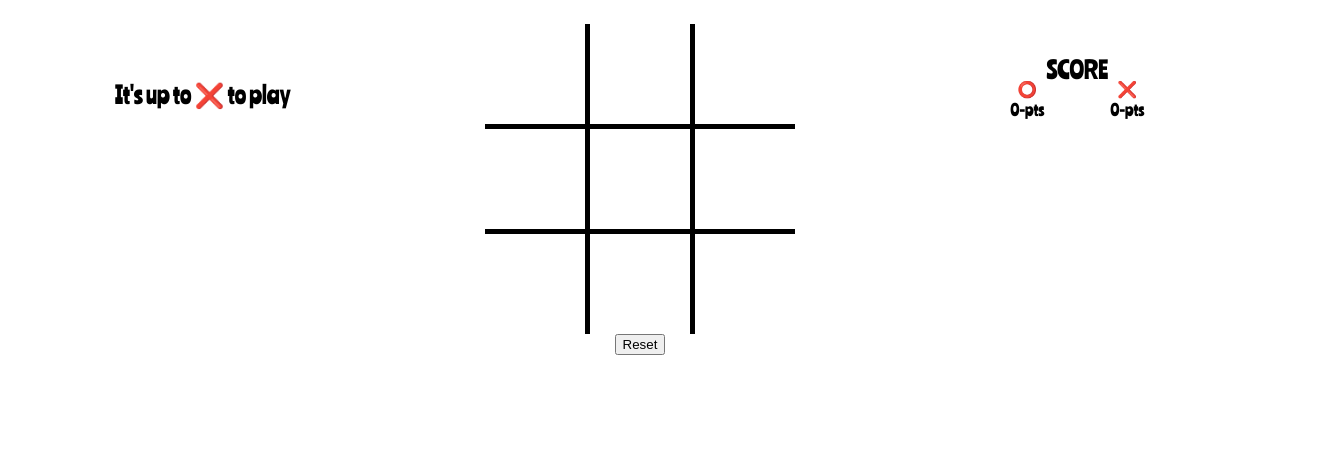
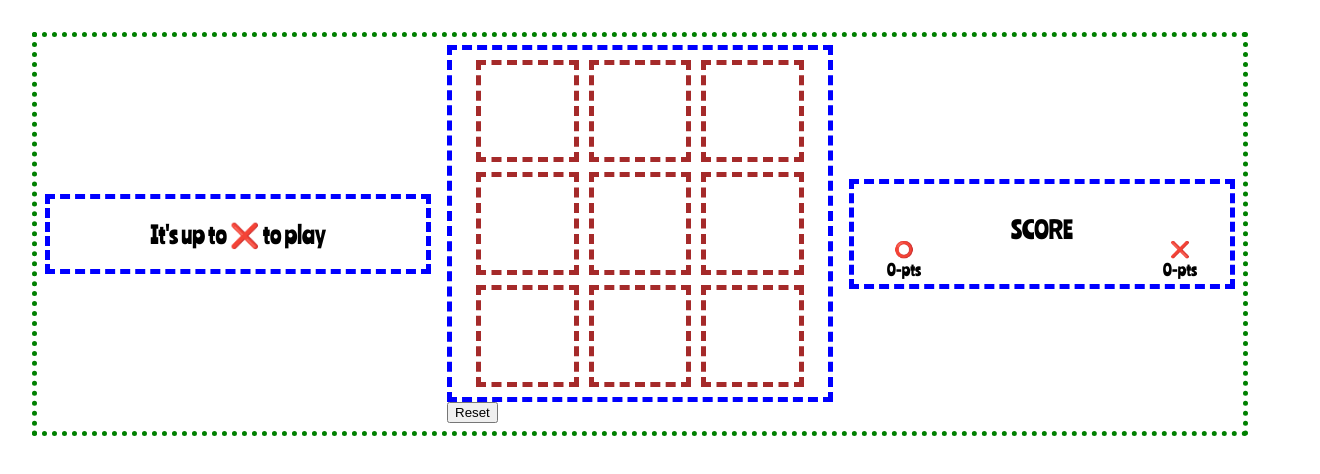
Before and after one commit to DBattou/TicTacToe, a React (Create React App) app: page / in a window 1280 px wide. Shown: the top 474 px of the page, 1320 px wide, since content can reach past the window. Built offline with nearby package versions, Linux system fonts and the light colour scheme.

Commit message:
Reshape layout, display border for visual feedback

```diff
--- a/src/App.js
+++ b/src/App.js
@@ -9,18 +9,27 @@ import CurrentPlayer from './components/currentPlayer/CurrentPlayer'
 
 function App() {
   return (
-    <Grid container spacing={10} style={{ padding: '24px' }}>
-      <Grid item xs={12} sm={4} md={4} xl={4} className="App-gridSection">
-        <CurrentPlayer />
+    <div style={{ padding: '40px' }}>
+      <Grid
+        container
+        spacing={2}
+        style={{ border: '5px dotted green' }}
+        direction="row"
+        justify="center"
+        alignItems="center"
+      >
+        <Grid item xs={12} sm={12} md={4} lg={4} xl={4}>
+          <CurrentPlayer></CurrentPlayer>
+        </Grid>
+        <Grid item xs={12} sm={12} md={4} lg={4} xl={4}>
+          <Board></Board>
+          <ResetButton></ResetButton>
+        </Grid>
+        <Grid item xs={12} sm={12} md={4} lg={4} xl={4}>
+          <Score></Score>
+        </Grid>
       </Grid>
-      <Grid item xs={12} sm={4} md={4} xl={4} className="App-gridSection">
-        <Board />
-        <ResetButton />
-      </Grid>
-      <Grid item xs={12} sm={4} md={4} xl={4} className="App-gridSection">
-        <Score />
-      </Grid>
-    </Grid>
+    </div>
   )
 }
 
--- a/src/components/board/Board.css
+++ b/src/components/board/Board.css
@@ -1,16 +1,14 @@
-.App_board {
+.App__section-board {
   display: grid;
-  justify-content: space-between;
-  align-content: space-between;
+  padding: 10px;
+  justify-content: center;
 
-  grid-template-columns: [col-1] 100px [col-2] 100px [col-3] 100px;
-  grid-template-rows: [row-1] 100px [row-2] 100px [row-3] 100px;
+  max-width: 100%;
 
-  min-height: 310px;
-  min-width: 310px;
+  grid-template-columns: repeat(3, 8vw);
+  grid-template-rows: repeat(3, 8vw);
 
-  max-height: 310px;
-  max-width: 310px;
+  grid-gap: 10px;
 
-  background-color: black;
+  border: 5px dashed blue;
 }
--- a/src/components/board/Board.jsx
+++ b/src/components/board/Board.jsx
@@ -23,7 +23,7 @@ function Board({ gameSize, gameState, changeGameState, winner, resetGame, change
   }, [winner, resetGame, changeScore])
 
   return (
-    <div className="App_board">
+    <section className="App__section-board">
       {Array(gameSize * gameSize)
         .fill()
         .map((_, i) => (
@@ -34,7 +34,7 @@ function Board({ gameSize, gameState, changeGameState, winner, resetGame, change
             testId={`square_${i}`}
           ></Square>
         ))}
-    </div>
+    </section>
   )
 }
 
--- a/src/components/currentPlayer/CurrentPlayer.css
+++ b/src/components/currentPlayer/CurrentPlayer.css
@@ -1,13 +1,10 @@
-.App-currentPlayer-container {
-  margin-bottom: 40px;
-  margin-top: 40px;
-  width: 100%;
-  height: 60px;
-
+.App__section-currentPlayer {
   display: flex;
   flex-direction: column;
   justify-content: center;
   align-items: center;
+
+  border: 5px dashed blue;
 }
 
 .App-currentPlayer {
--- a/src/components/currentPlayer/CurrentPlayer.jsx
+++ b/src/components/currentPlayer/CurrentPlayer.jsx
@@ -15,7 +15,7 @@ function CurrentPlayer({ currentPlayer }) {
   }, [currentPlayer])
 
   return (
-    <section className="App-currentPlayer-container">
+    <section className="App__section-currentPlayer">
       <h1 className="App-currentPlayer" data-testid="currentPlayer_display">
         It's up to{' '}
         <span role="img" aria-label="player">
--- a/src/components/score/Score.css
+++ b/src/components/score/Score.css
@@ -1,31 +1,13 @@
-.App-score {
+.App__section-score {
   display: grid;
+  border: 5px dashed blue;
   justify-content: space-between;
-  /* align-content: space-between; */
 
-  grid-template-columns: [col-1] 100px [col-2] 100px;
-  grid-template-rows: [row-1] 50px [row-2] 50px [row-3] 50px;
+  grid-template-columns: 100px 100px;
+  grid-template-rows: 50px 50px;
 }
 
 .App-score-h1 {
-  font-family: 'ranchersregular', Arial, sans-serif;
-  font-weight: normal;
-  font-style: normal;
-
-  display: flex;
-  justify-content: center;
-  align-items: center;
-
-  height: 100%;
-  width: 100%;
-
-  grid-column: 1/3;
-  grid-row: 1;
-
-  color: black;
-}
-
-.App-score-div {
   font-family: 'ranchersregular', Arial, sans-serif;
   font-weight: normal;
   font-style: normal;
--- a/src/components/score/Score.jsx
+++ b/src/components/score/Score.jsx
@@ -4,7 +4,7 @@ import './Score.css'
 
 function Score({ score }) {
   return (
-    <section className="App-score">
+    <section className="App__section-score">
       <h1 className="App-score-h1">SCORE</h1>
       <p className="App-score-p1">
         <span role="img" aria-label="O">
--- a/src/components/square/Square.css
+++ b/src/components/square/Square.css
@@ -1,19 +1,22 @@
-.board_square {
+.Board__square {
   height: 100%;
   width: 100%;
+
+  box-sizing: border-box;
+  border: 5px dashed brown;
+
   background-color: white;
-  border: none;
   cursor: pointer;
 
   transition-duration: 0.4s;
   outline: none;
 }
 
-.board_square:hover:enabled {
+.Board__square:hover:enabled {
   background-color: lightgray;
 }
 
-.board_square:disabled {
+.Board__square:disabled {
   cursor: auto;
   color: black;
 }
--- a/src/components/square/Square.jsx
+++ b/src/components/square/Square.jsx
@@ -16,7 +16,7 @@ function Square({ onClick, value, testId }) {
   return (
     <button
       type="button"
-      className="board_square"
+      className="Board__square"
       onClick={onClick}
       disabled={!!value}
       data-testid={testId}
```
